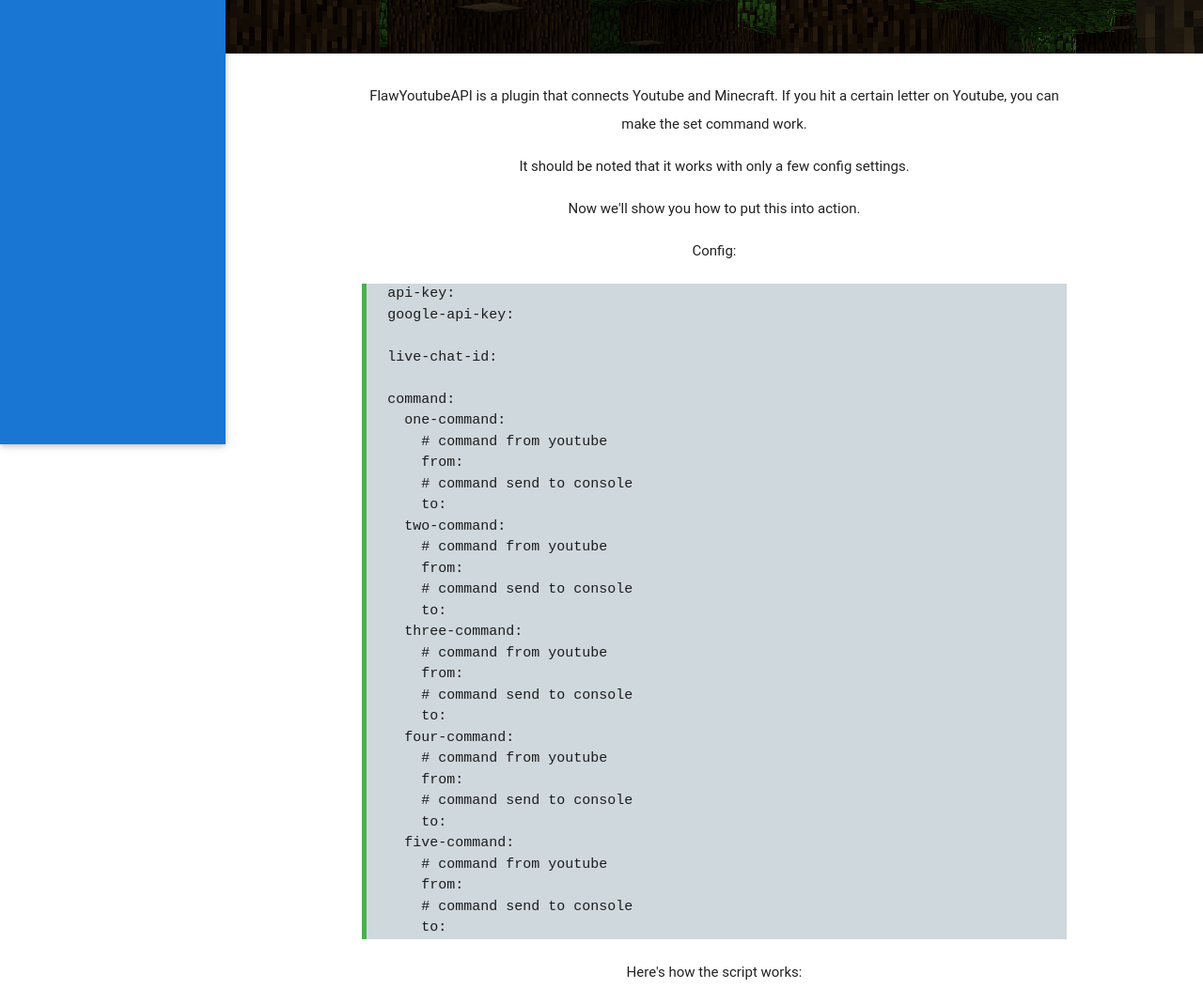
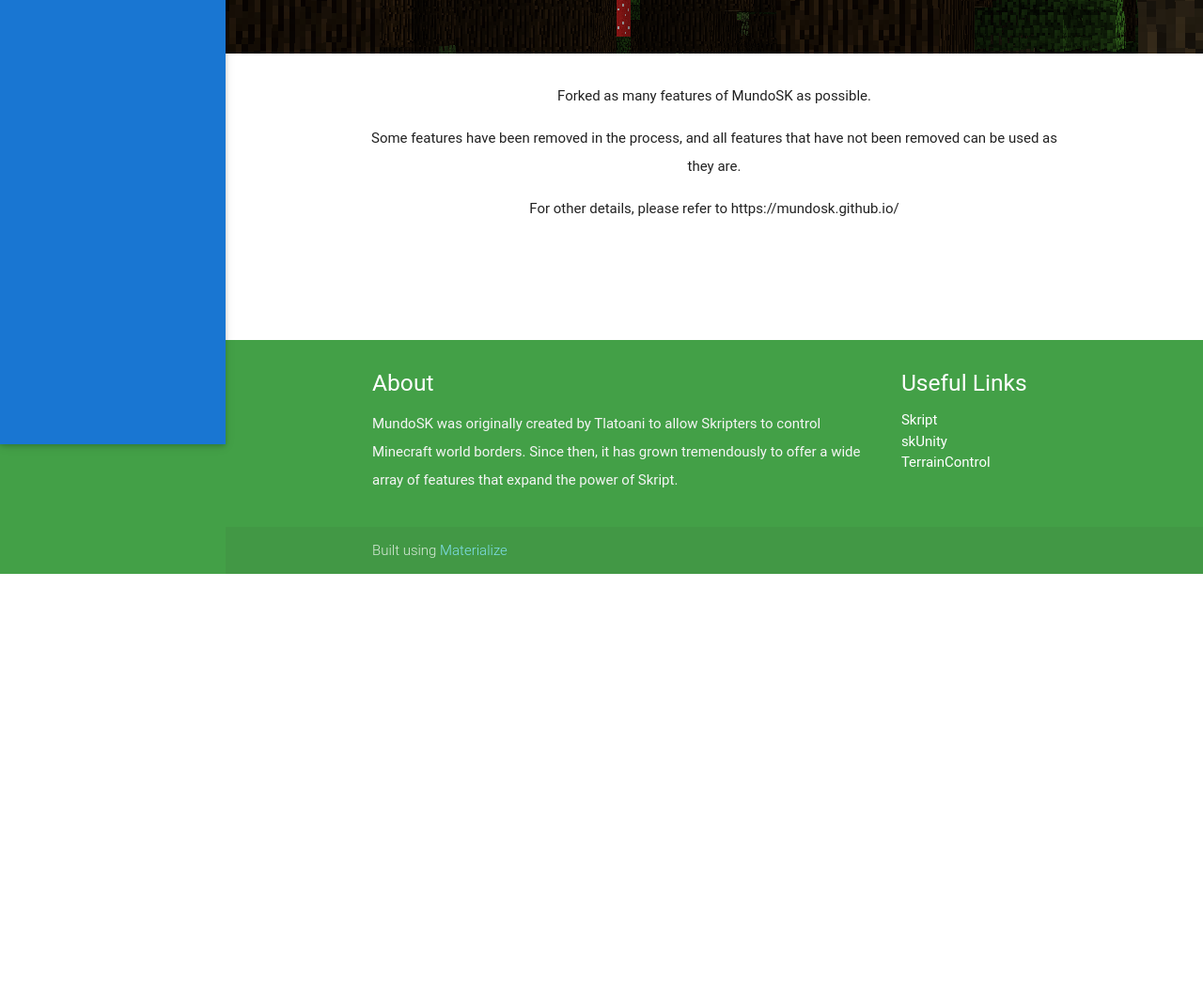
Before and after one commit to MinecraftUserHAN1110/flawgames.github.io, a plain HTML site: page mundosk2023.html in a window 1280 px wide. Shown: the part 387-1440 px from the top of the page at 94% size. After the commit the page ends 998 px from the top, so only its background shows below. Drawn offline with nearby package versions, Linux system fonts and the light colour scheme; a web font is replaced by a local one.

Commit message:
Update mundosk2023.html

```diff
--- a/mundosk2023.html
+++ b/mundosk2023.html
@@ -91,49 +91,9 @@
 
       <!--   Icon Section   -->
       <div class="center row">
-<p>FlawYoutubeAPI is a plugin that connects Youtube and Minecraft. If you hit a certain letter on Youtube, you can make the set command work.
-</p><p>It should be noted that it works with only a few config settings.
-</p><p>Now we'll show you how to put this into action.
-</p><p>Config:
-</p><blockquote class="blue-grey lighten-4 left-align"><pre>
-api-key:
-google-api-key:
-
-live-chat-id:
-
-command:
-  one-command:
-    # command from youtube
-    from:
-    # command send to console
-    to:
-  two-command:
-    # command from youtube
-    from:
-    # command send to console
-    to:
-  three-command:
-    # command from youtube
-    from:
-    # command send to console
-    to:
-  four-command:
-    # command from youtube
-    from:
-    # command send to console
-    to:
-  five-command:
-    # command from youtube
-    from:
-    # command send to console
-    to:
-</pre></blockquote><p>Here's how the script works:
-</p><p>We'll tell you what to put in each.
-</p><p>api-key and google-api-key are the same letters, and require the key of the Google application.
-</p><p>live-chat-id means the key you need to share your screen. Simply put, live broadcasting key.
-</p><p>The command can be set to 5 types, and / is not required. You can put in a command that you type on YouTube for from, and a command that works on the server for to.</p>
-      </div>
-    </div>
+        <p>Forked as many features of MundoSK as possible.</p>
+        <p> Some features have been removed in the process, and all features that have not been removed can be used as they are.</p>
+        <p> For other details, please refer to https://mundosk.github.io/</p>
     <br><br>
 
     <div class="section">
```
